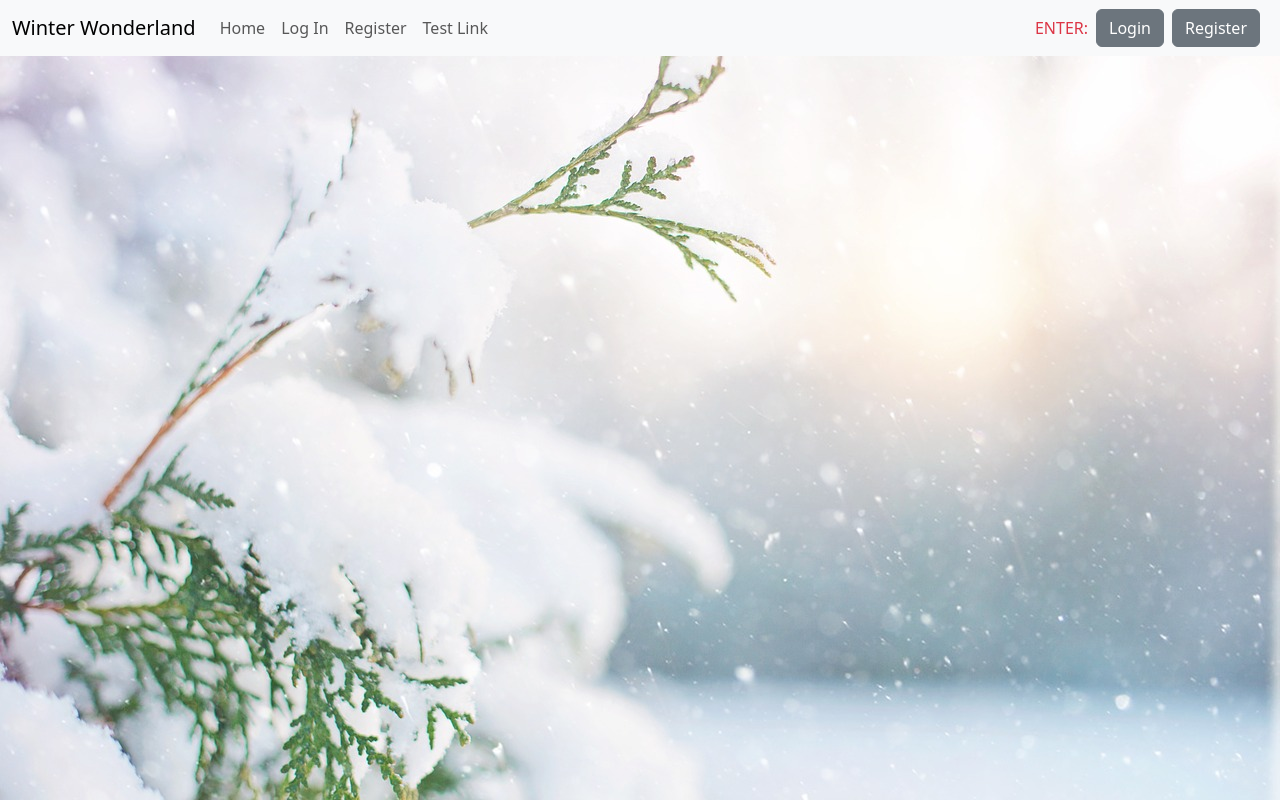
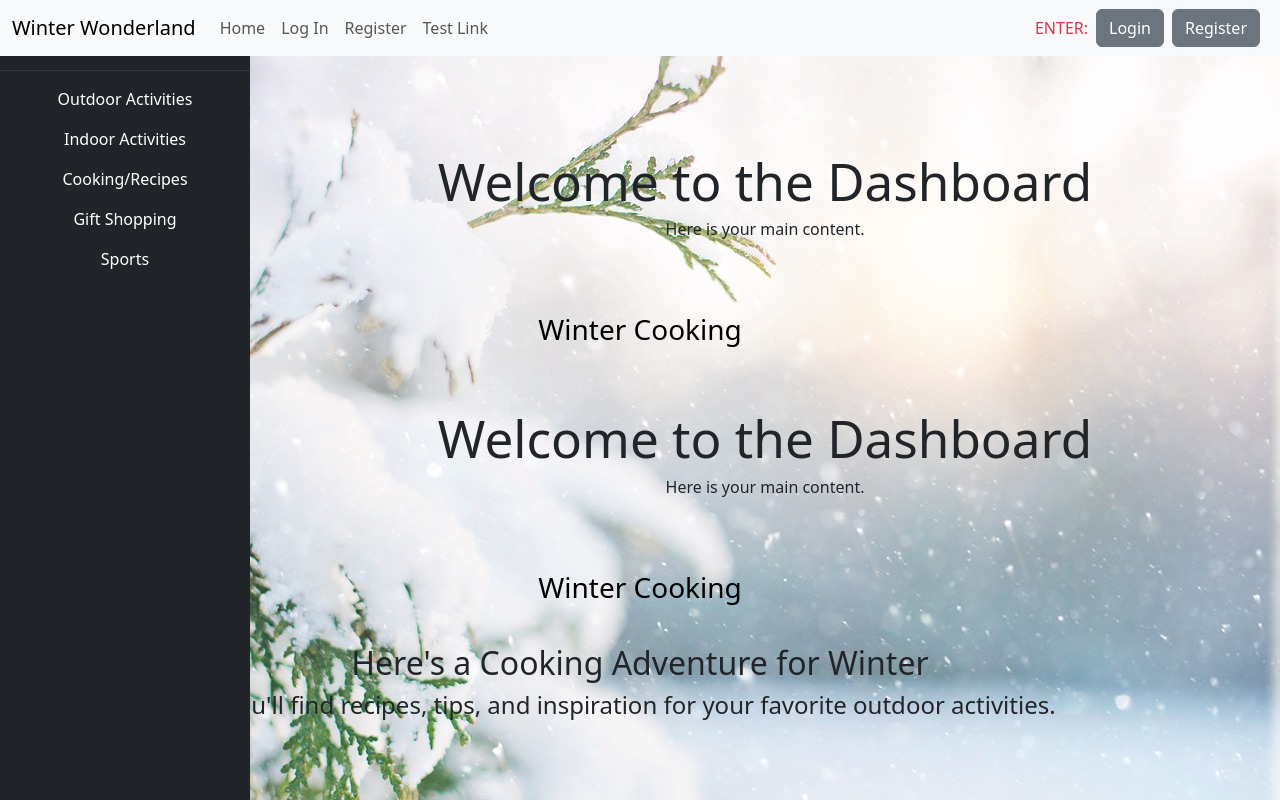
Before and after one commit to hubforschoolwork/pro5go, a React (Vite) app: page /cooking in a window 1280 px wide. Built offline with nearby package versions, Linux system fonts and the light colour scheme.

Commit message:
Code fixes

```diff
--- a/src/App.jsx
+++ b/src/App.jsx
@@ -7,7 +7,7 @@ import Registeruser from './pages/register.jsx';
 import Welcome from './pages/welcome.jsx';
 import Guest from './pages/guestarea.jsx';
 import Testlink from './pages/testlink.jsx';
-// import Cookingb from './pages/cooking.jsx';
+import Cooking from './pages/cooking.jsx';
 // import Indoor from './pages/indoor.jsx';
 // import Outdoor from './pages/outdoor.jsx';
 // import Giftshopping from './pages/giftshopping.jsx';
@@ -32,7 +32,7 @@ function App() {
           <Route path="/register" element={<Registeruser/>} />
           <Route path="/guestarea" element={<Guest/>} />
           <Route path="/testlink" element={<Testlink/>} />
-
+          <Route path="/cooking" element={<Cooking/>} />
           {/* <Route path="/indoor" element={<Indoor/>} />
           <Route path="/outdoor" element={<Outdoor/>} />
           <Route path="/giftshopping" element={<Giftshopping/>} />
--- a/src/components/cookinghub.jsx
+++ b/src/components/cookinghub.jsx
@@ -1,6 +1,6 @@
 import React from 'react';
 import Dashboard from '../components/dashboardc.jsx';
-import './cooking.css'
+// import './cooking.css'
 
 function Cookingb() {
     return (
--- a/src/pages/cooking.jsx
+++ b/src/pages/cooking.jsx
@@ -1,22 +1,21 @@
 import React from 'react';
 import Dashboard from '../components/dashboardc.jsx';
+import Cookingb from '../components/cookinghub.jsx';
 import './cooking.css'
 
-function Cookingb() {
+function Cooking() {
     return (
         <>
         <Dashboard />
 
+
         <div className="form-container">
             <h3>Winter Cooking</h3>
         </div>
+        <Cookingb />
 
-        <div>
-                <h2>Here's a Cooking Adventure for Winter</h2>
-                <h4>You'll find recipes, tips, and inspiration for your favorite outdoor activities.</h4>
-            </div>
         </>
     );
 }
 
-export default Cookingb;
+export default Cooking;
```
